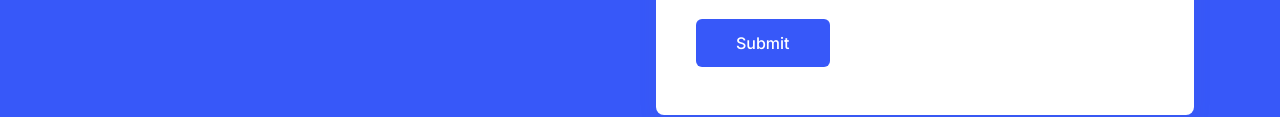
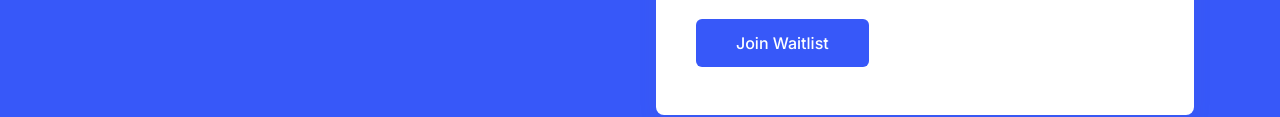
Before and after one commit to femelo/qtf-landing-page, a website: page entrepreneur.html in a window 1280 px wide. Shown: the part 1457-1574 px from the top of the page. Drawn offline with Linux system fonts and the light colour scheme.

Commit message:
Change waitlist button label

```diff
--- a/entrepreneur.html
+++ b/entrepreneur.html
@@ -442,7 +442,7 @@
                     type="submit"
                     class="inline-flex items-center justify-center rounded-md bg-primary px-10 py-3 text-base font-medium text-white transition duration-300 ease-in-out hover:bg-primary-dark"
                   >
-                    Submit
+                    Join Waitlist
                   </button>
                 </div>
               </form>
```
Also changed, not shown: investor.html (+1 -1 lines).
